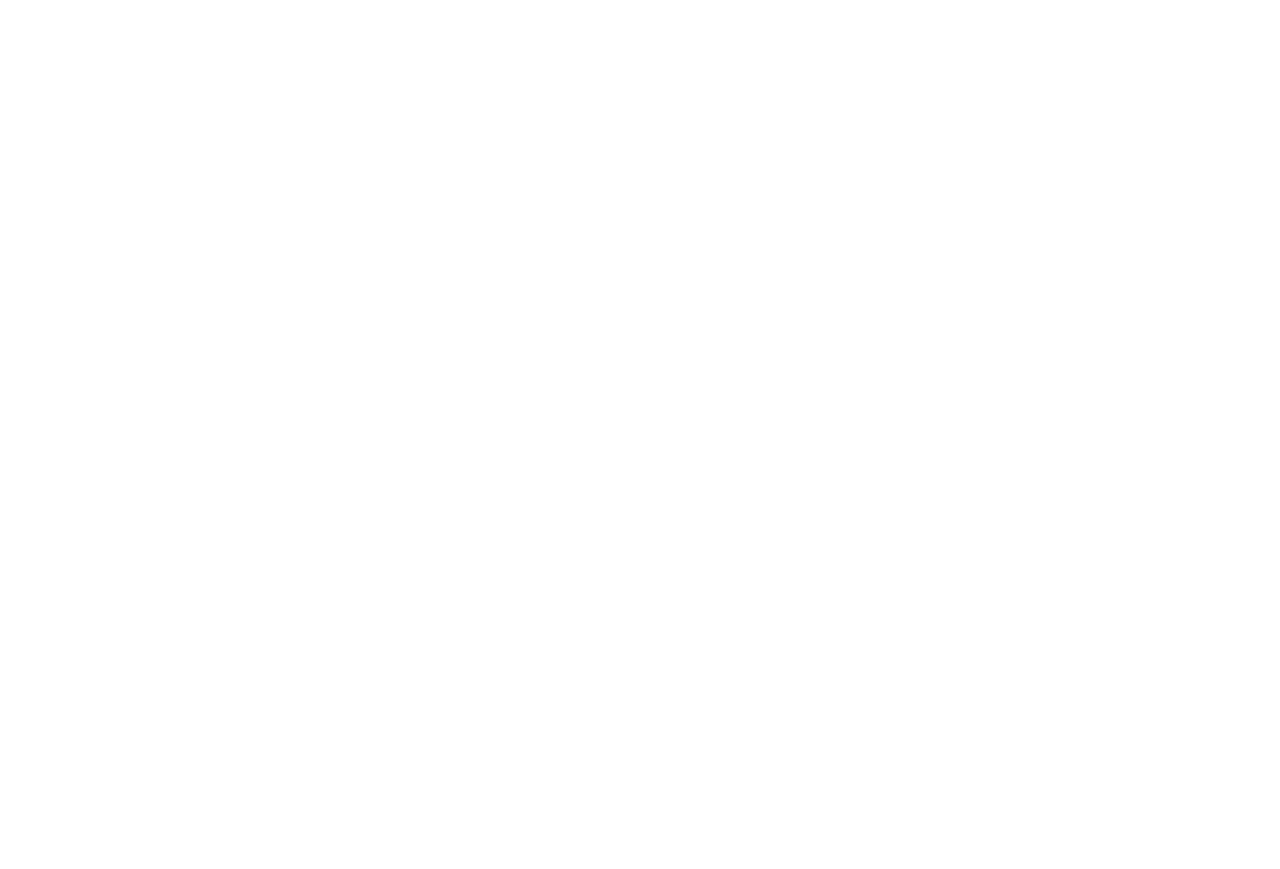
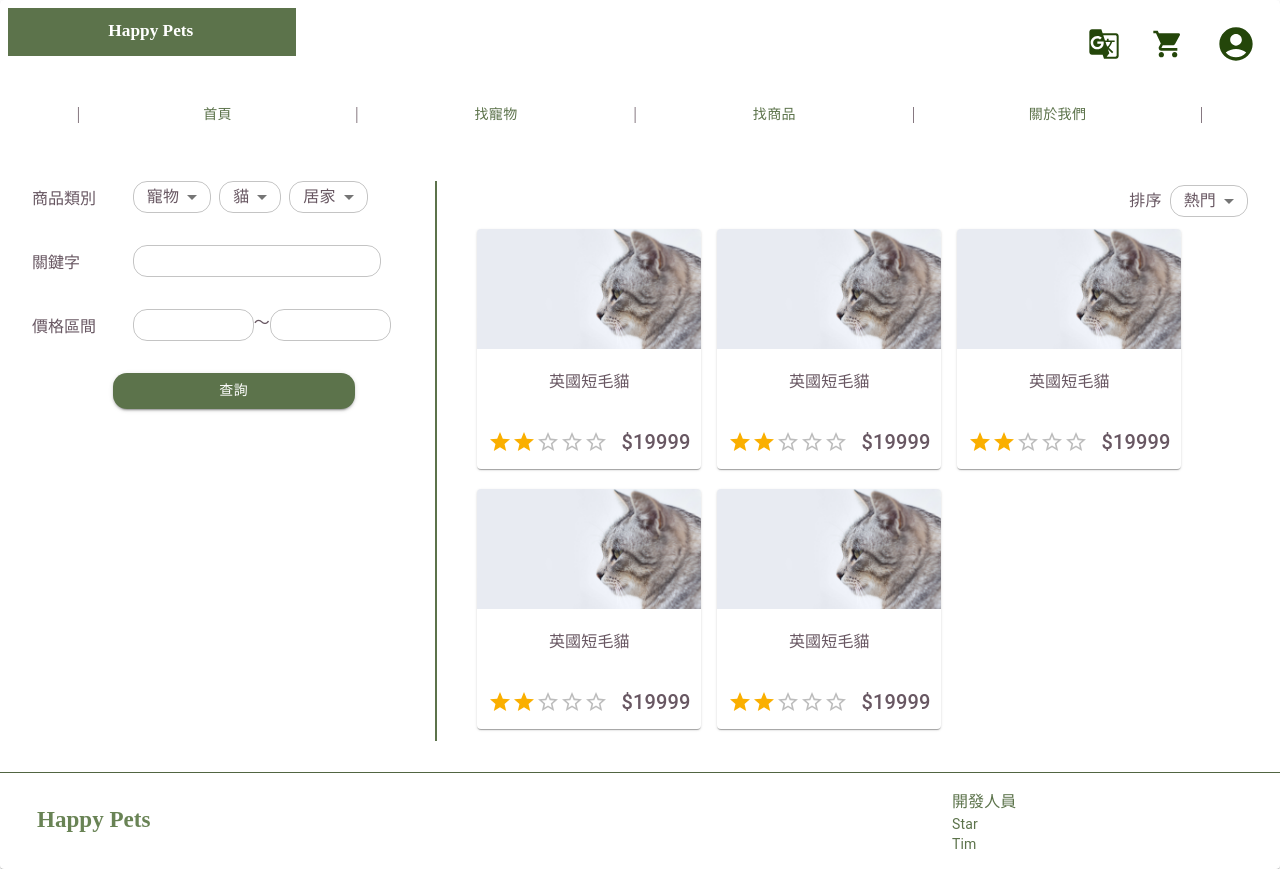
Before and after one commit to gotchamana/ec9, a React (Create React App) app in the folder web/: page /search in a window 1280 px wide. Before the commit this address had no page. Before the commit the page ends 800 px from the top, so only its background shows below. Built offline with nearby package versions, Linux system fonts and the light colour scheme.

Commit message:
feature: 搜尋頁面雛形

```diff
--- a/web/src/locale/cn.json
+++ b/web/src/locale/cn.json
@@ -31,8 +31,23 @@
     "product": "找商品",
     "about": "關於我們"
   },
+  "product": {
+    "amount": "數量"
+  },
+  "search": {
+    "category": "商品類別",
+    "keyword": "關鍵字",
+    "priceRange": "價格區間",
+    "sort": "排序",
+    "popular": "熱門",
+    "priceDesc": "價格由高至低",
+    "priceAsc": "價格由低至高",
+    "rateDesc": "評價由高至低",
+    "rateAsc": "評價由低至高"
+  },
   "button": {
-    "search": "查詢"
+    "search": "查詢",
+    "addToCart": "加入購物車"
   },
   "footer": "開發人員"
 }
--- a/web/src/locale/en.json
+++ b/web/src/locale/en.json
@@ -31,8 +31,23 @@
     "product": "PRODUCTS",
     "about": "ABOUT"
   },
+  "product": {
+    "amount": "Amount"
+  },
+  "search": {
+    "category": "Category",
+    "keyword": "Keyword",
+    "priceRange": "Price Range",
+    "sort": "Sort",
+    "popular": "Popular",
+    "priceDesc": "Price: High to Low",
+    "priceAsc": "Price: Low to High",
+    "rateDesc": "Rate: High to Low",
+    "rateAsc": "Rate: Low to High"
+  },
   "button": {
-    "search": "Search"
+    "search": "Search",
+    "addToCart": "Add to Cart"
   },
   "footer": "Developers"
 }
--- a/web/src/route/route.tsx
+++ b/web/src/route/route.tsx
@@ -4,6 +4,7 @@
 import Register from "../views/register/Register";
 import Main from "../views/main/Main";
 import User from "../views/user/User";
+import Search from "../views/search/Search";
 import Product from "../views/product/Product";
 
 function Path() {
@@ -14,6 +15,7 @@
         <Route path="/login" element={<Login />} />
         <Route path="/register" element={<Register />} />
         <Route path="/user" element={<User />} />
+        <Route path="/search" element={<Search />} />
         <Route path="/product" element={<Product />} />
       </Routes>
     </BrowserRouter>
--- /dev/null
+++ b/web/src/views/search/Card.tsx
@@ -0,0 +1,30 @@
+import React from "react";
+import CardItem from "@mui/material/Card";
+import CardMedia from "@mui/material/CardMedia";
+import CardContent from "@mui/material/CardContent";
+import CardActions from "@mui/material/CardActions";
+import Typography from "@mui/material/Typography";
+import Rating from "@mui/material/Rating";
+
+interface CardProps {
+  src: string;
+}
+
+export default function Card({ src }: CardProps) {
+  return (
+    <CardItem sx={{ width: "14rem", height: "15rem", display: "flex", flexWrap: "wrap", m: 1 }}>
+      <CardMedia component="img" height="120" image={src} alt="" />
+      <CardContent sx={{ flexGrow: 1 }}>
+        <Typography variant="body1" color="text.primary" sx={{ textAlign: "center" }}>
+          英國短毛貓
+        </Typography>
+      </CardContent>
+      <CardActions sx={{ flexGrow: 1, justifyContent: "space-around" }}>
+        <Rating value={2} readOnly />
+        <Typography variant="h6" color="text.primary">
+          $19999
+        </Typography>
+      </CardActions>
+    </CardItem>
+  );
+}
--- /dev/null
+++ b/web/src/views/search/Search.tsx
@@ -0,0 +1,128 @@
+import React from "react";
+import {
+  Grid,
+  Button,
+  ButtonGroup,
+  Typography,
+  Rating,
+  TextField,
+  Select,
+  MenuItem,
+} from "@mui/material";
+import { styled } from "@mui/system";
+import { useTranslation } from "react-i18next";
+import Bar from "../../components/bar/Bar";
+import Footer from "../../components/footer/Footer";
+import Layout from "../../components/layout/layout";
+import Card from "./Card";
+import CatImg1 from "../../static/carousel/cat1.jpg";
+
+const BorderRight = styled(Grid)`
+  height: 15rem;
+  @media only screen and (min-width: 900px) {
+    border-right: 2px solid ${(props) => props.theme.palette.primary.main};
+    height: 70vh;
+  }
+`;
+
+const SelectInput = styled(Select)`
+  height: 2rem;
+  border-radius: 14px;
+`;
+
+const Input = styled(TextField)`
+  .MuiOutlinedInput-root {
+    height: 2rem;
+    border-radius: 14px;
+  }
+`;
+
+const InputHalf = styled(Input)`
+  width: 40%;
+`;
+const MiddleIcon = styled("span")`
+  vertical-align: sub;
+`;
+
+const SearchBtn = styled(Button)`
+  width: 60%;
+  height: 2.25rem;
+  border-radius: 14px;
+`;
+
+export default function Search() {
+  const { t } = useTranslation();
+  return (
+    <Layout>
+      <Bar />
+      <Grid container sx={{ p: 4 }}>
+        <BorderRight container item xs={12} md={4} alignContent="start">
+          <Grid container item xs={12} alignItems="center">
+            <Grid item xs={3}>
+              {t("search.category")}
+            </Grid>
+            <Grid item xs={9}>
+              <SelectInput value="pet" onChange={() => {}}>
+                <MenuItem value="pet">寵物</MenuItem>
+                <MenuItem value="product">商品</MenuItem>
+              </SelectInput>
+              <SelectInput value="cat" onChange={() => {}} sx={{ ml: 1 }}>
+                <MenuItem value="dog">狗</MenuItem>
+                <MenuItem value="cat">貓</MenuItem>
+              </SelectInput>
+              <SelectInput value="cat" onChange={() => {}} sx={{ ml: 1 }}>
+                <MenuItem value="dog">衣服配飾</MenuItem>
+                <MenuItem value="cat">居家</MenuItem>
+              </SelectInput>
+            </Grid>
+          </Grid>
+
+          <Grid container item xs={12} alignItems="center" sx={{ mt: 4 }}>
+            <Grid item xs={3}>
+              {t("search.keyword")}
+            </Grid>
+            <Grid item xs={9}>
+              <Input variant="outlined" />
+            </Grid>
+          </Grid>
+
+          <Grid container item xs={12} alignItems="center" sx={{ mt: 4 }}>
+            <Grid item xs={3}>
+              {t("search.priceRange")}
+            </Grid>
+            <Grid item xs={9}>
+              <InputHalf variant="outlined" />
+              <MiddleIcon>～</MiddleIcon>
+              <InputHalf variant="outlined" />
+            </Grid>
+          </Grid>
+          <Grid item xs={12} sx={{ mt: 4, display: "flex", justifyContent: "center" }}>
+            <SearchBtn variant="contained">{t("button.search")}</SearchBtn>
+          </Grid>
+        </BorderRight>
+        <Grid container item xs={12} md={8}>
+          <Grid
+            container
+            item
+            sx={{ display: "flex", alignItems: "center", justifyContent: "end" }}
+          >
+            <Typography variant="body1">{t("search.sort")}</Typography>
+            <SelectInput value="popular" onChange={() => {}} sx={{ ml: 1, my: { xs: 2, sm: 0 } }}>
+              <MenuItem value="popular">{t("search.popular")}</MenuItem>
+              <MenuItem value="priceDesc">{t("search.priceDesc")}</MenuItem>
+              <MenuItem value="priceAsc">{t("search.priceAsc")}</MenuItem>
+              <MenuItem value="rateDesc">{t("search.rateDesc")}</MenuItem>
+              <MenuItem value="rateAsc">{t("search.rateAsc")}</MenuItem>
+            </SelectInput>
+          </Grid>
+          <Grid container item sx={{ pl: { sm: 4 } }}>
+            {[1, 2, 3, 4, 5].map((val) => (
+              <Card key={val} src={CatImg1} />
+            ))}
+          </Grid>
+        </Grid>
+      </Grid>
+      <Footer />
+    </Layout>
+  );
+}
```
